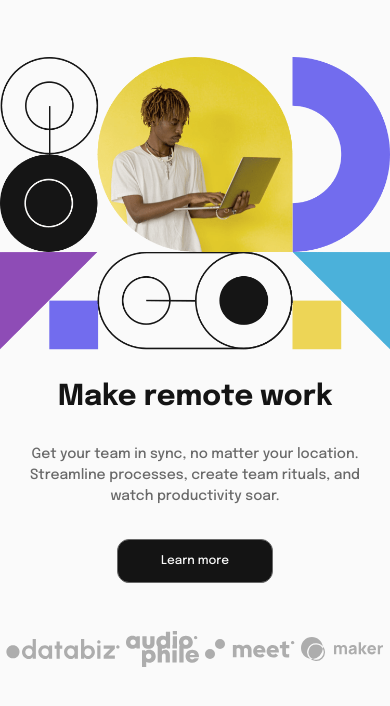
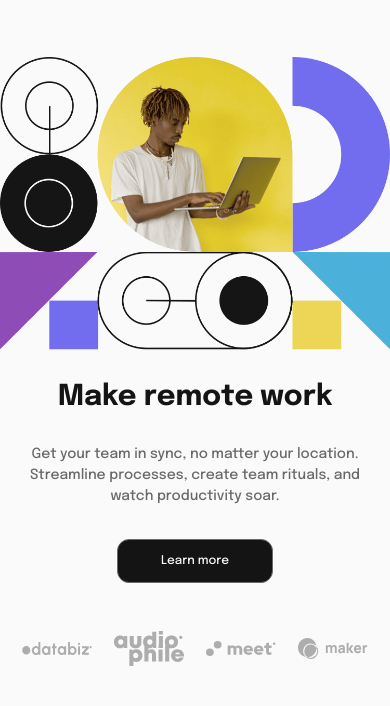
Before and after one commit to codewithmide/Intro-section-with-dropdown-navigation, a plain HTML site: page index.html in a window 390 px wide. Shown: the part 50-756 px from the top of the page. Drawn offline with Linux system fonts and the light colour scheme.

Commit message:
fixed sponsors image

```diff
--- a/styles.css
+++ b/styles.css
@@ -312,6 +312,10 @@ h1 {
         align-items: center;
         justify-content: space-evenly;
     }
+    .clients > img {
+        width: 18%;
+    }
+
     .attribution {
         bottom: 0;
     }
```
